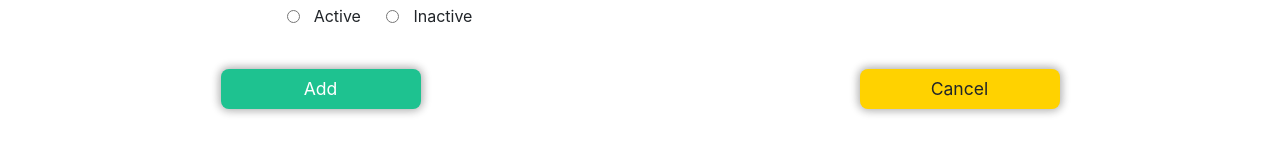
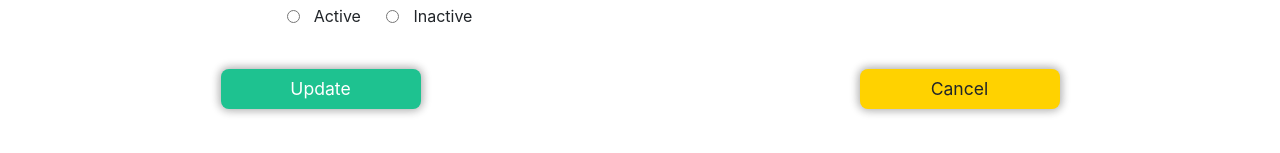
Before and after one commit to SE-Project-Group-SLIIT/EAD_WEB_Y4_S1, a React (Create React App) app in the folder frontend/: page /traveler-profile/update in a window 1280 px wide. Shown: the part 307-460 px from the top of the page. Built offline with nearby package versions, Linux system fonts and the light colour scheme; the HTML template or start-up script is replaced by a standard one.

Commit message:
make changes

```diff
--- a/frontend/src/components/TravelerManagement/addTravelerDetails.js
+++ b/frontend/src/components/TravelerManagement/addTravelerDetails.js
@@ -39,7 +39,7 @@ export default function AddTravelerDetails() {
             // Handle success here (e.g., show success message, navigate to another page, etc.)
             Swal.fire({
                 title: "Success!",
-                text: "Traveler Schedule Details Added Successfully",
+                text: "Traveler Details Added Successfully",
                 icon: "success",
                 showConfirmButton: false,
                 timer: 2000,
--- a/frontend/src/components/TravelerManagement/updateTravelerDetails.js
+++ b/frontend/src/components/TravelerManagement/updateTravelerDetails.js
@@ -216,7 +216,7 @@ export default function UpdateTravelerDetails({data, cl}){
 									<button
 										type="submit"
 										className="btn btn-ok">
-										Add
+										Update
 									</button>
 								</div>
 								<div className="col py-3 text-center">
--- a/frontend/src/services/util/travelerManagement/travelerService.js
+++ b/frontend/src/services/util/travelerManagement/travelerService.js
@@ -1,6 +1,6 @@
 import axios from "axios";
 
-const BASE_PATH = "https://localhost:7241/api/Traveler";
+const BASE_PATH = "http://localhost:7241/api/Traveler";
 
 
 export let viewAllTravelerDetails = async () => {
```
